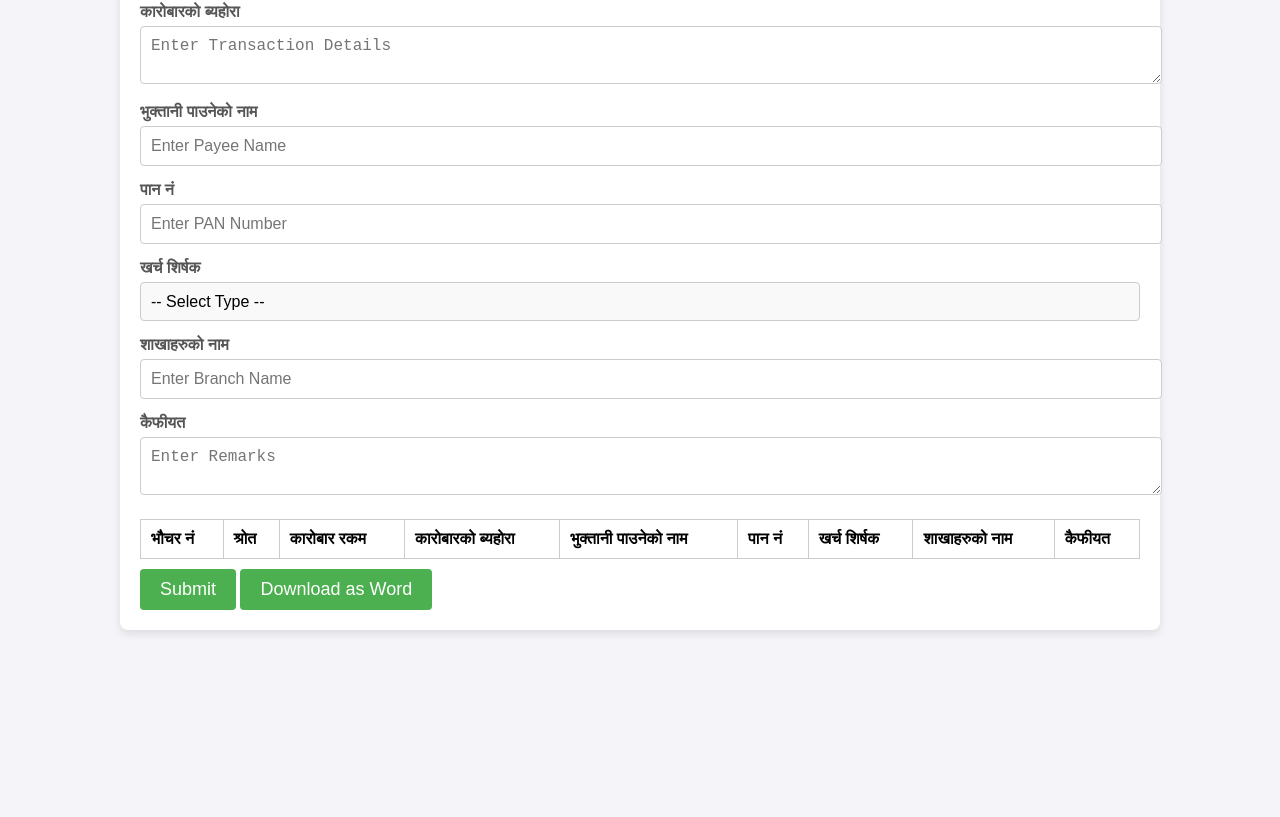
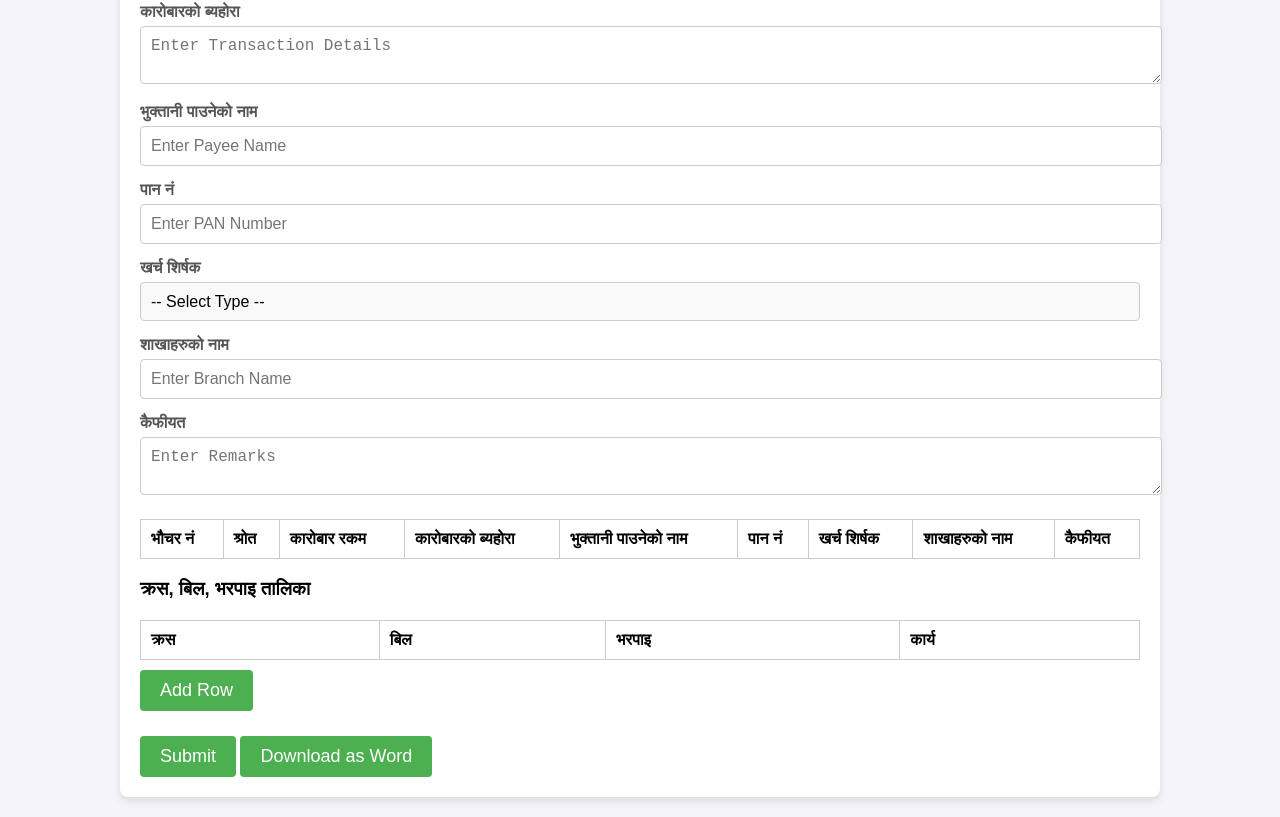
Before and after one commit to kuberjeedhakal/audit, a plain HTML site: page index.html in a window 1280 px wide. Shown: the part 351-1168 px from the top of the page. Before the commit the page ends 1001 px from the top, so only its background shows below. Drawn offline with Linux system fonts and the light colour scheme.

Commit message:
Update index.html

```diff
--- a/index.html
+++ b/index.html
@@ -185,6 +185,23 @@
                 </tbody>
             </table>
 
+            <div class="form-group">
+                <h3>क्रस, बिल, भरपाइ तालिका</h3>
+                <table id="calculationTable">
+                    <thead>
+                        <tr>
+                            <th>क्रस</th>
+                            <th>बिल</th>
+                            <th>भरपाइ</th>
+                            <th>कार्य</th>
+                        </tr>
+                    </thead>
+                    <tbody>
+                    </tbody>
+                </table>
+                <button type="button" class="btn" onclick="addCalculationRow()">Add Row</button>
+            </div>
+
             <button type="submit" class="btn">Submit</button>
             <button type="button" class="btn" onclick="downloadTableAsWord()">Download as Word</button>
         </form>
@@ -222,6 +239,27 @@
             document.getElementById('voucherForm').reset();
         }
 
+        function addCalculationRow() {
+            const table = document.getElementById('calculationTable').getElementsByTagName('tbody')[0];
+            const row = table.insertRow();
+
+            ['क्रस', 'बिल', 'भरपाइ'].forEach(() => {
+                const cell = row.insertCell();
+                const input = document.createElement('input');
+                input.type = 'text';
+                input.style.width = '100%';
+                cell.appendChild(input);
+            });
+
+            const actionCell = row.insertCell();
+            const deleteButton = document.createElement('button');
+            deleteButton.textContent = 'Delete';
+            deleteButton.className = 'btn';
+            deleteButton.style.backgroundColor = '#e74c3c';
+            deleteButton.onclick = () => row.remove();
+            actionCell.appendChild(deleteButton);
+        }
+
         function downloadTableAsWord() {
             const table = document.getElementById('dataTable');
             let html = "<table border='1' style='border-collapse: collapse; width: 100%;'>";
```
